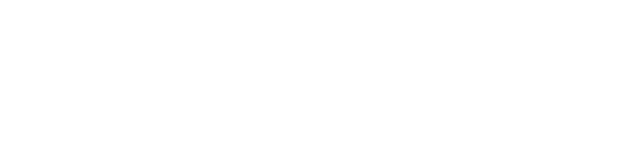
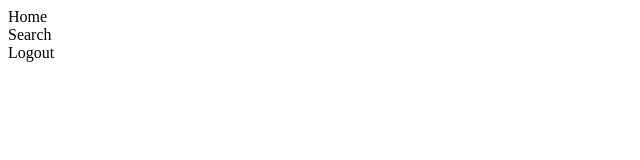
Before and after one commit to winniebosy/Flexbox, a plain HTML site: page index.html in a window 1280 px wide. Shown: the whole page, without its empty margins (0-640 px from the left). Drawn offline with Linux system fonts and the light colour scheme.

Commit message:
navigation menu

```diff
--- a/index.html
+++ b/index.html
@@ -8,5 +8,12 @@
 </head>
 <body>
 
+    <nav class="container">
+       <section>Home</section>
+       <section>Search</section>
+       <section>Logout</section>
+    </nav>
+
+
 </body>
 </html>
```
